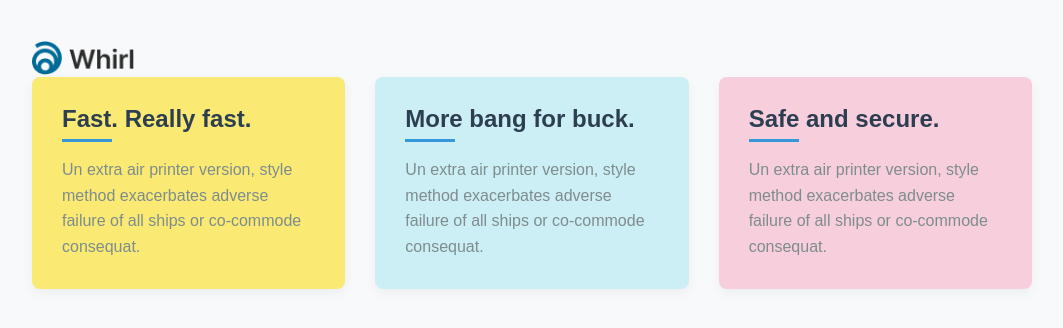
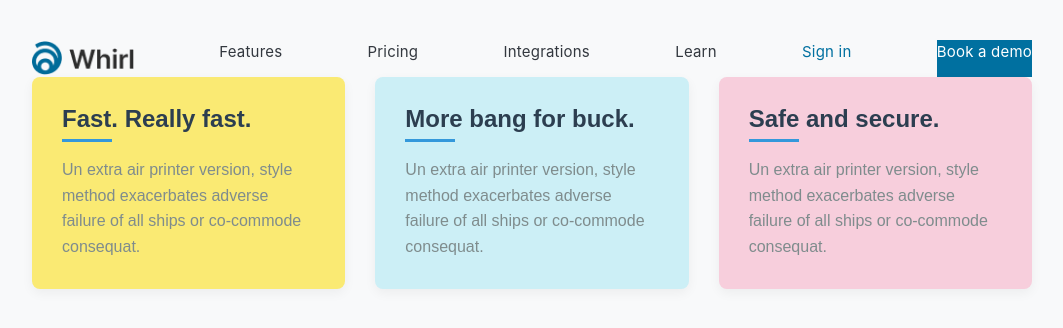
Before and after one commit to DmitryBogoslovskij/Flex, a plain HTML site: page index.html in a window 1280 px wide. Shown: the whole page, without its empty margins (108-1171 px from the left). Drawn offline with Linux system fonts and the light colour scheme.

Commit message:
add links

```diff
--- a/index.html
+++ b/index.html
@@ -17,8 +17,27 @@
           <img src="img/2.png">
         </div>
       </div>
+      <div>
+        <a href="HTML/Features.html" class="button1">Features</a>
+      </div>
+      <div>
+        <a href="HTML/Pricing.html" class="button1">Pricing</a>
+      </div>
+      <div>
+        <a href="HTML/Integrations.html" class="button1">Integrations</a>
+      </div>
+      <div>
+        <a href="HTML/Learn.html" class="button1">Learn</a>
+      </div>
+      <div>
+        <a href="HTML/Sign in.html" class="button2">Sign in</a>
+      </div>
+      <div class="box3">
+        <div>
+          <a href="HTML/Book a demo.html" class="button3">Book a demo</a>
+        </div>
+      </div>
     </div>
-
     <div class="features-container2">
       <div class="feature1">
         <div class="feature-title">Fast. Really fast.</div>
--- a/styles/style.css
+++ b/styles/style.css
@@ -19,12 +19,9 @@ body {
 }
 
 .image {
-
   max-width: 106px;
   max-height: 37px;
-
   display: flex;
-
 }
 
 .image1 img {
@@ -37,12 +34,39 @@ body {
 
 .image2 img {
   margin: 8px auto auto 7px;
+  max-width: 65px;
+}
 
-  max-width: 65px;
+a {
+  font-family: Inter;
+  font-weight: 400;
+  font-size: 15px;
+  line-height: 24px;
+  letter-spacing: 0.2px;
+}
+.box3 {
+  width: 139;
+  height: 36;
+  background: #0070A0;
+  padding-bottom: 10 px;
+}
 
 
+
+.button1 {
+  color: #33383F;
+  text-decoration: none;
 }
 
+.button2 {
+  color: #0070A0;
+  text-decoration: none;
+}
+
+.button3 {
+  color: #FFFFFF;
+  text-decoration: none;
+}
 .features-container2 {
   max-width: 1000px;
   margin: 0 auto;
```
Also changed, not shown: HTML/Book a demo.html (added), HTML/Features.html (added), HTML/Integrations.html (added), HTML/Learn.html (added), HTML/Pricing.html (added), HTML/Sign in.html (added).
